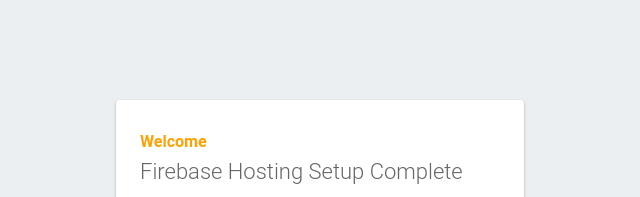
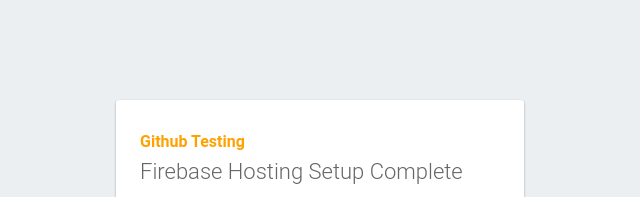
Before and after one commit to rtredes/ReinielErica, a website: page public/index.html in a window 1280 px wide. Shown: the top 197 px of the page, 320-960 px from the left. Drawn offline with Linux system fonts and the light colour scheme; some packages are replaced by stand-ins of ours.

Commit message:
Update index.html

```diff
--- a/public/index.html
+++ b/public/index.html
@@ -40,7 +40,7 @@
   </head>
   <body>
     <div id="message">
-      <h2>Welcome</h2>
+      <h2>Github Testing</h2>
       <h1>Firebase Hosting Setup Complete</h1>
       <p>You're seeing this because you've successfully setup Firebase Hosting. Now it's time to go build something extraordinary!</p>
       <a target="_blank" href="https://firebase.google.com/docs/hosting/">Open Hosting Documentation</a>
```
